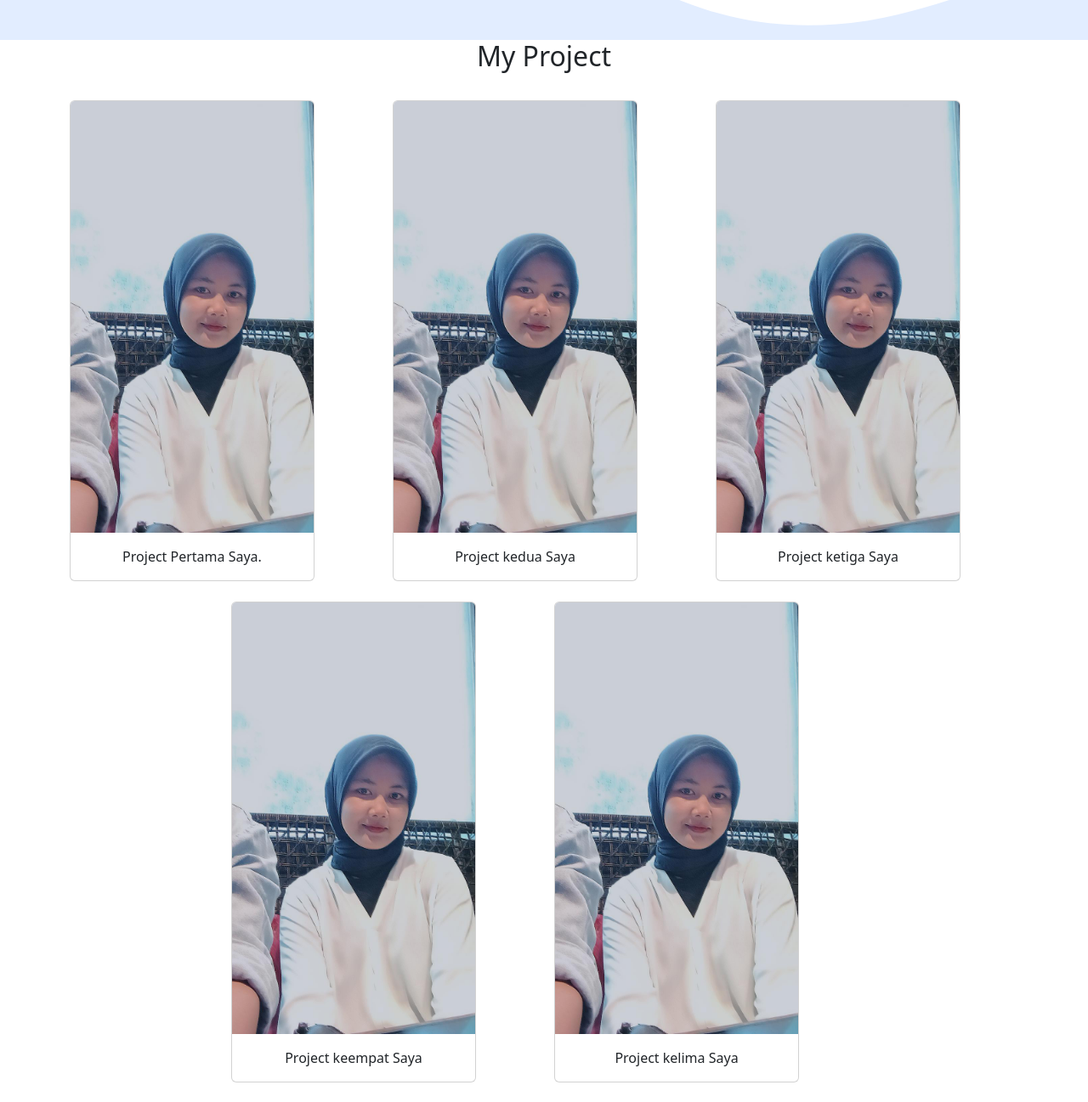
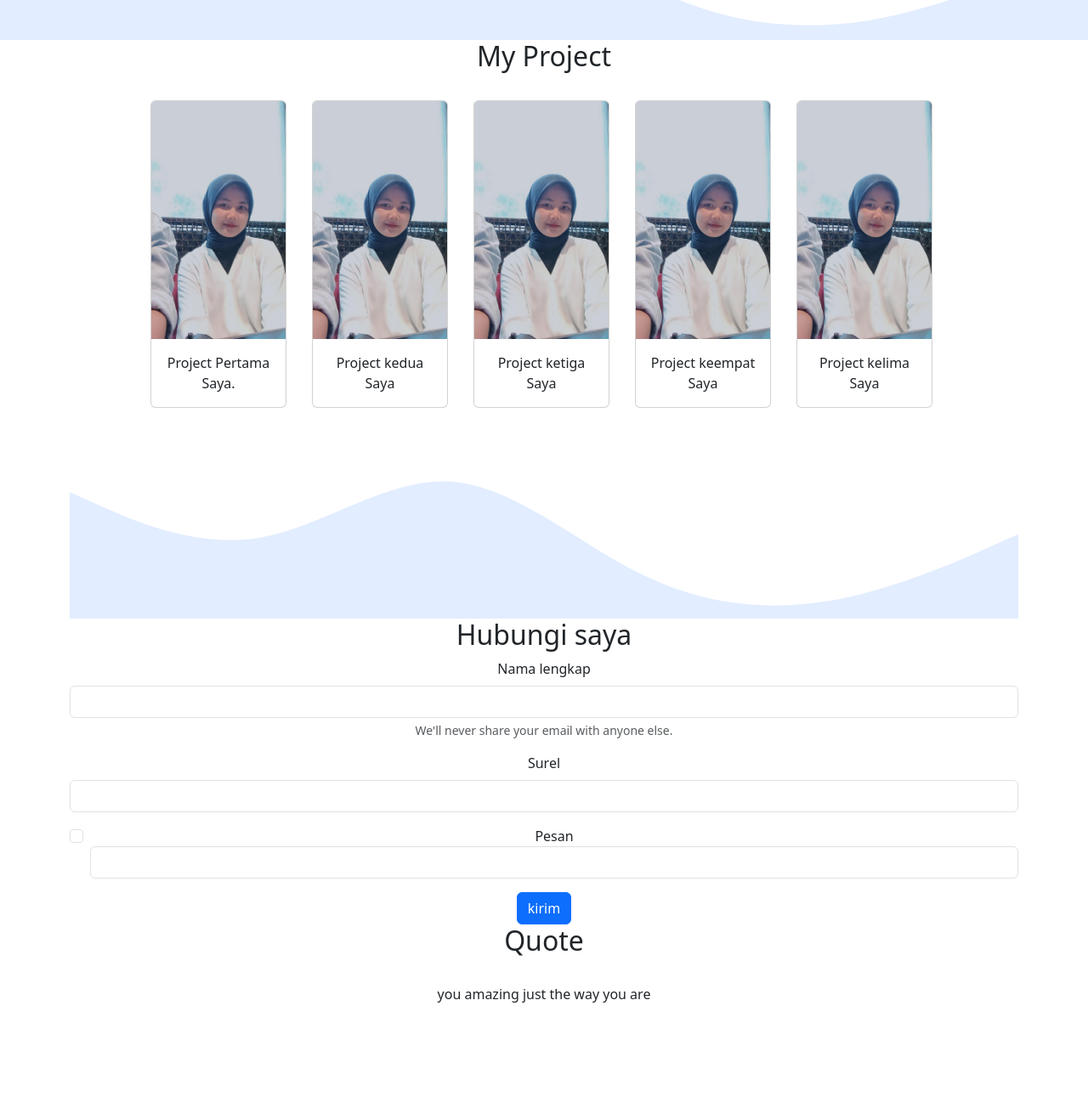
Before and after one commit to TiaraAqillah80/tiaraaqillah.github.io, a plain HTML site: page index.html in a window 1280 px wide. Shown: the part 1083-2380 px from the top of the page at 85% size. Drawn offline with nearby package versions, Linux system fonts and the light colour scheme; files whose address does not match are found by name.

Commit message:
Add files via upload

```diff
--- a/index.html
+++ b/index.html
@@ -76,40 +76,40 @@
               </div>
             </div>
             <div class="row justify-content-center text-center">
-              <div class="col-md-4 mb-4">
-                <div class="card" style="width: 18rem;">
+              <div class="col-md-2">
+                <div class="card" style="width: 10rem;">
                   <img src="tiaragit/tr.jpg" class="card-img-top" alt="...">
                   <div class="card-body">
                     <p class="card-text">Project Pertama Saya.</p>
                   </div>
                 </div>
               </div>
-                <div class="col-md-4 mb-4">
-                  <div class="card" style="width: 18rem;">
+                <div class="col-md-2">
+                  <div class="card" style="width: 10rem;">
                     <img src="tiaragit/tr.jpg" class="card-img-top" alt="...">
                     <div class="card-body">
                       <p class="card-text">Project kedua Saya</p>
                     </div>
                   </div>
             </div>
-            <div class="col-md-4 mb-4">
-              <div class="card" style="width: 18rem;">
+            <div class="col-md-2">
+              <div class="card" style="width: 10rem;">
                 <img src="tiaragit/tr.jpg" class="card-img-top" alt="...">
                 <div class="card-body">
                   <p class="card-text">Project ketiga Saya</p>
                 </div>
               </div>
         </div>
-        <div class="col-md-4 mb-4">
-          <div class="card" style="width: 18rem;">
+        <div class="col-md-2">
+          <div class="card" style="width: 10rem;">
             <img src="tiaragit/tr.jpg" class="card-img-top" alt="...">
             <div class="card-body">
               <p class="card-text">Project keempat Saya</p>
             </div>
           </div>
     </div>
-    <div class="col-md-4 mb-4">
-      <div class="card" style="width: 18rem;">
+    <div class="col-md-2">
+      <div class="card" style="width: 10rem;">
         <img src="tiaragit/tr.jpg" class="card-img-top" alt="...">
         <div class="card-body">
           <p class="card-text">Project kelima Saya</p>
@@ -148,7 +148,18 @@
   <button type="submit" class="btn btn-primary">kirim</button>
 </form>
 </div>
-</div>
+<section id="Quote">
+  <div class="container">
+    <div class="row text-center mb-4">
+      <div class="col">
+       <h2>Quote</h2>
+      </div>
+    </div>
+    <div class="row justify-content-center text-center">
+      <div class="col-md-4">
+      you amazing just the way you are
+    </div>
+  </div>
 </div>
 </div>
 </div>
```
